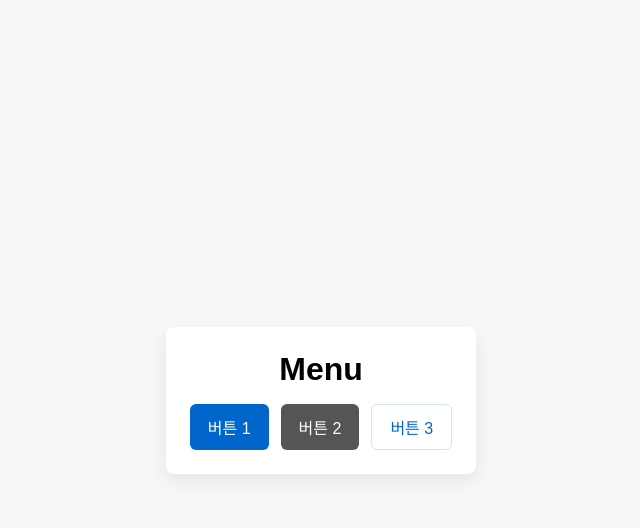
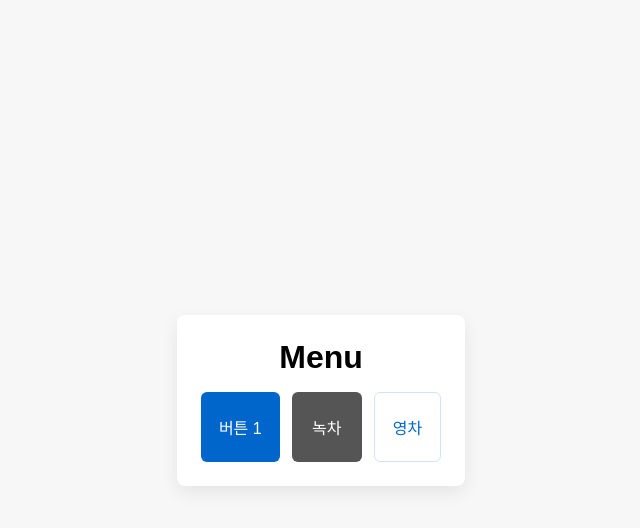
Before and after one commit to get6/david, a Flask app: page /menu in a window 1280 px wide. Shown: the top 528 px of the page, without its empty margins (319-959 px from the left). Run offline with Flask 3, Linux system fonts and the light colour scheme.

Commit message:
녹차 버튼 수정

```diff
--- a/templates/menu.html
+++ b/templates/menu.html
@@ -19,8 +19,8 @@
       <h1>Menu</h1>
       <div class="buttons">
         <button onclick="location.href='/'">버튼 1</button>
-        <button class="secondary" onclick="alert('버튼 2')">버튼 2</button>
-        <button class="ghost" onclick="alert('버튼 3')">버튼 3</button>
+        <button class="secondary" onclick="alert('녹차 클릭')" style="width: 70px; height: 70px;">녹차</button>
+        <button class="ghost" onclick="alert('영차 클릭')">영차</button>
       </div>
     </div>
   </body>
```
